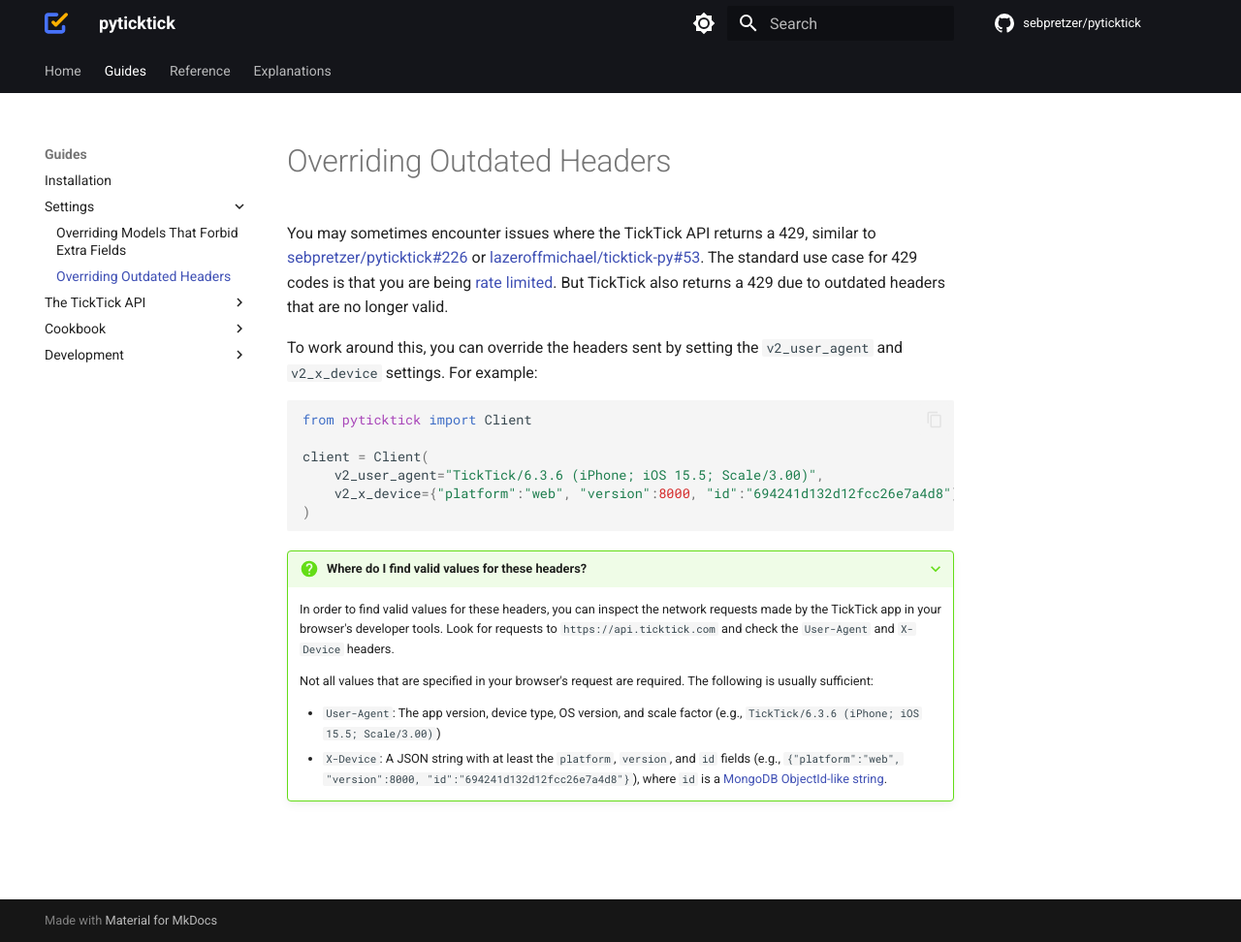
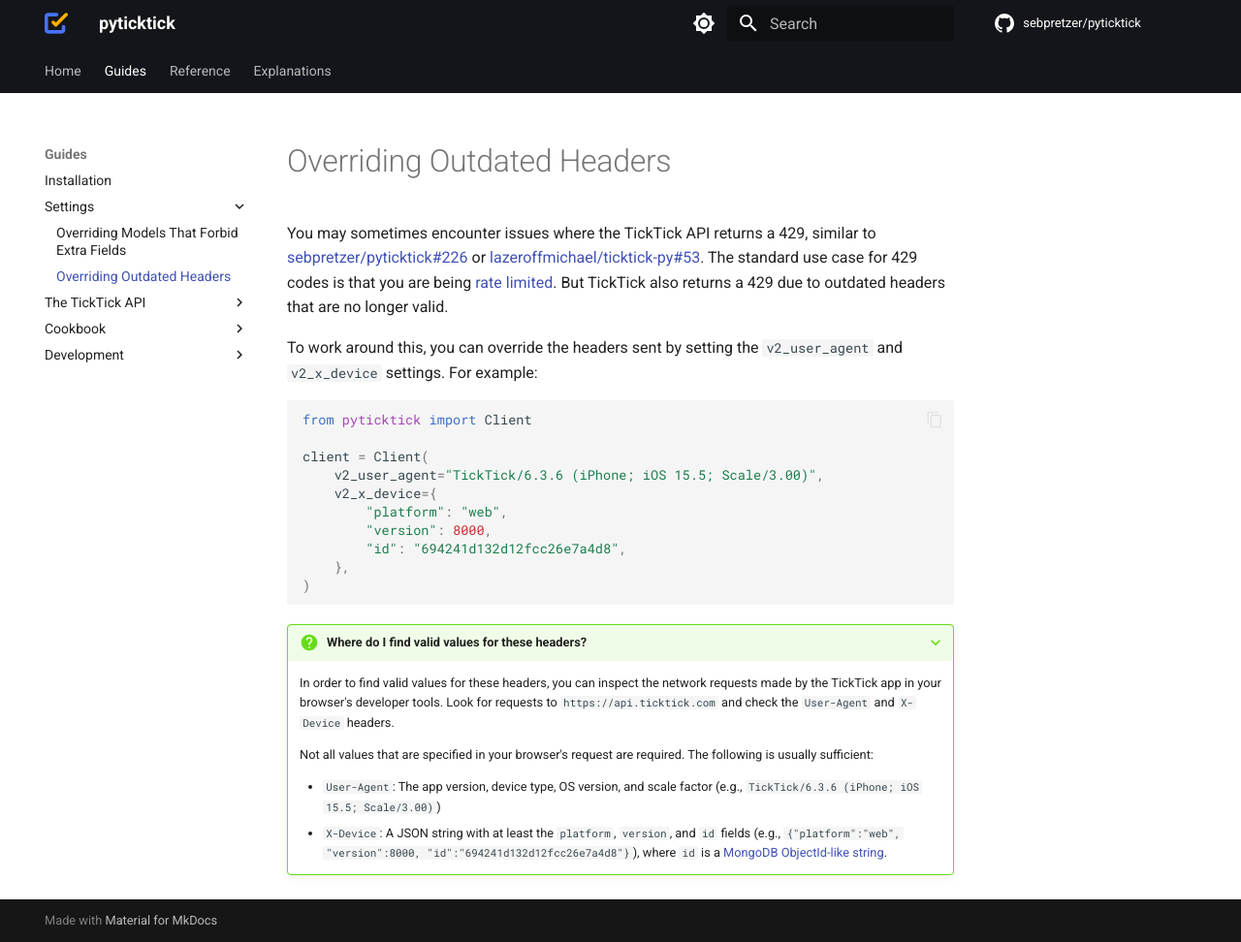
Before and after one commit to sebpretzer/pyticktick, an MkDocs documentation site: the page built from docs/guides/settings/overriding_outdated_headers.md, in a window 1280 px wide and 972 px high. Shown: the whole window at 97% size. Built offline with MkDocs 1.6.1 and Material for MkDocs 9.7.7, drawn with Linux system fonts in a browser that asks for light colours; comment, search, counter and statistics services are not loaded.

Commit message:
formatting

````diff
--- a/docs/guides/settings/overriding_outdated_headers.md
+++ b/docs/guides/settings/overriding_outdated_headers.md
@@ -9,7 +9,11 @@
 
 client = Client(
     v2_user_agent="TickTick/6.3.6 (iPhone; iOS 15.5; Scale/3.00)",
-    v2_x_device={"platform":"web", "version":8000, "id":"694241d132d12fcc26e7a4d8"}
+    v2_x_device={
+        "platform": "web",
+        "version": 8000,
+        "id": "694241d132d12fcc26e7a4d8",
+    },
 )
 ```
 
````
